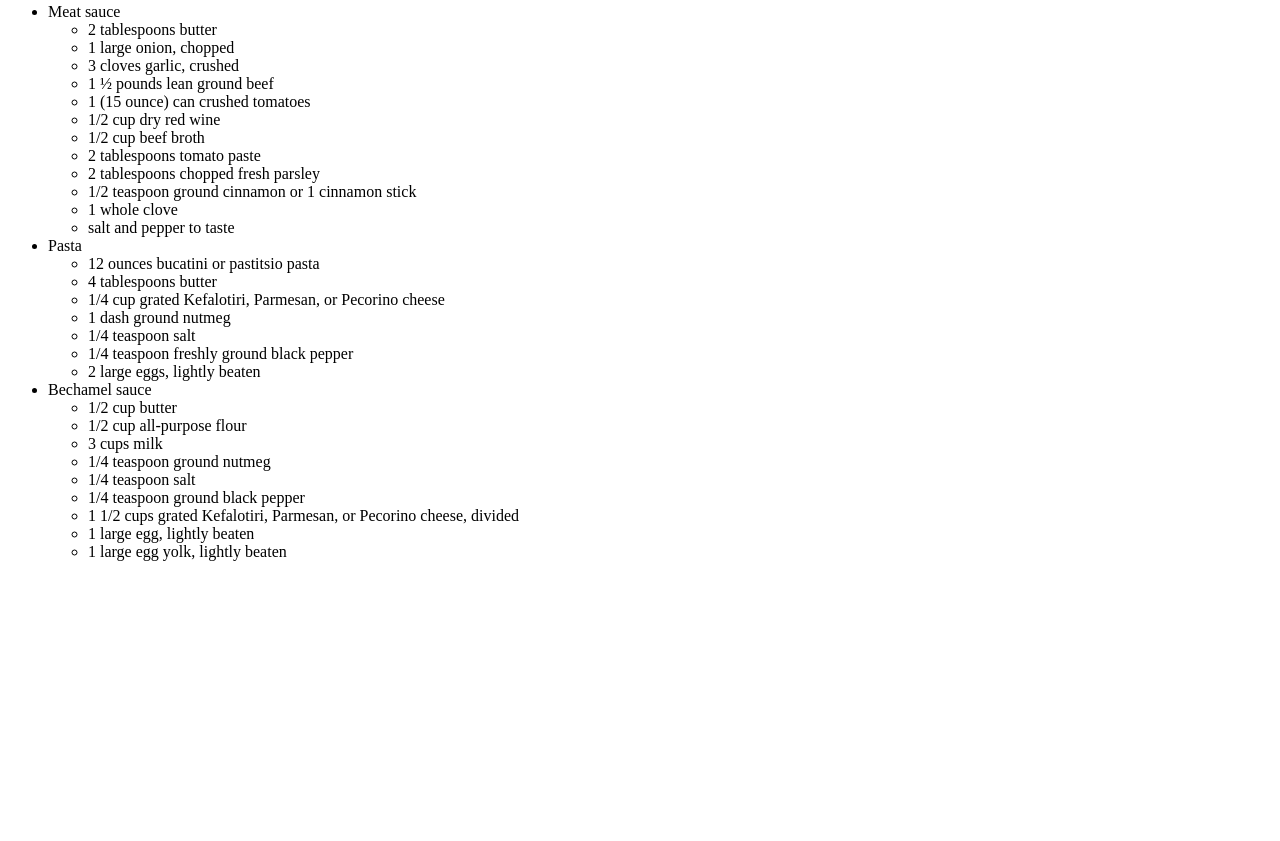
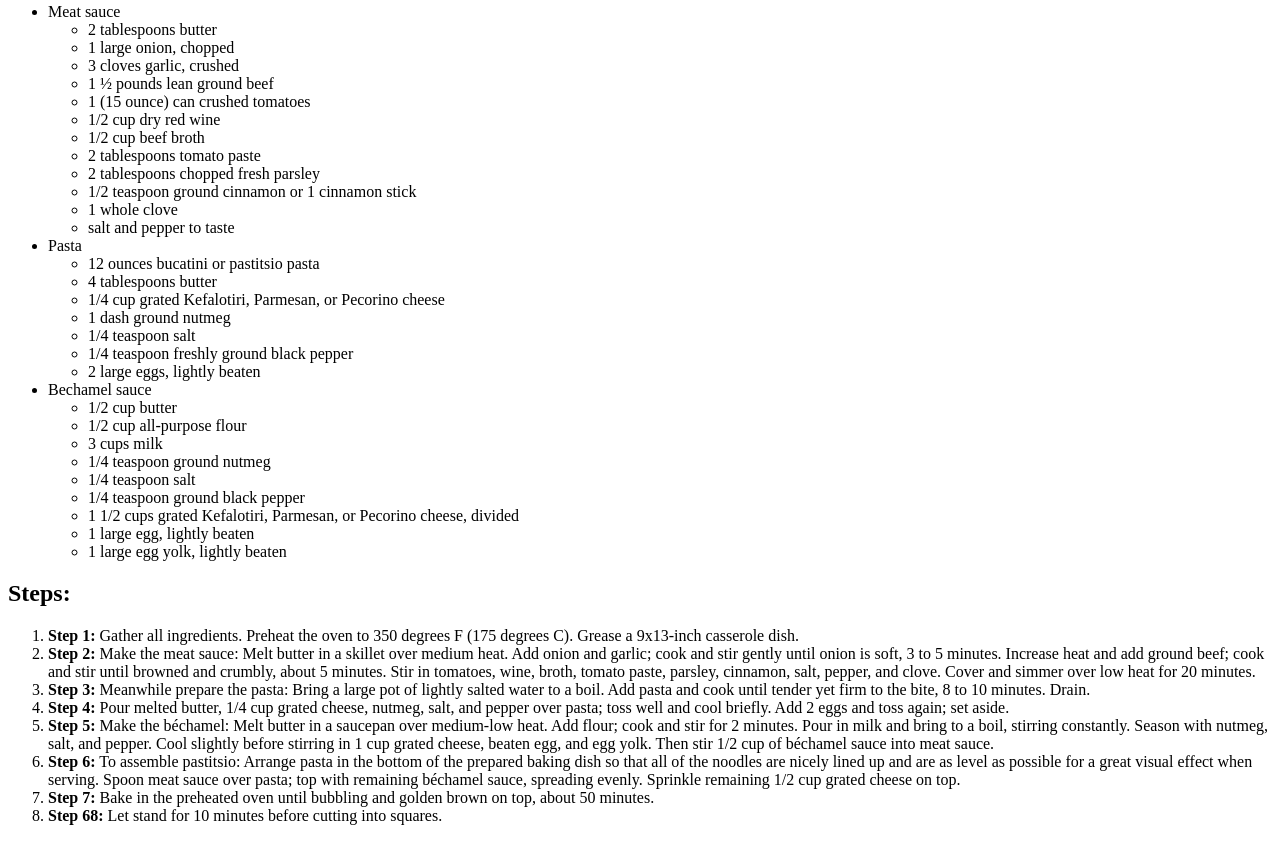
Before and after one commit to Tination/odin-recipes, a plain HTML site: page recipes/pastitsio.html in a window 1280 px wide. Shown: the part 583-1424 px from the top of the page. Before the commit the page ends 1160 px from the top, so only its background shows below. Drawn offline with Linux system fonts and the light colour scheme.

Commit message:
added 1st recipe text

```diff
--- a/recipes/pastitsio.html
+++ b/recipes/pastitsio.html
@@ -62,5 +62,52 @@
         <li>1 large egg yolk, lightly beaten</li>
       </ul>
     </ul>
+
+    <h2>Steps:</h2>
+    <ol>
+      <li>
+        <b>Step 1:</b> Gather all ingredients. Preheat the oven to 350 degrees F
+        (175 degrees C). Grease a 9x13-inch casserole dish.
+      </li>
+      <li>
+        <b>Step 2:</b> Make the meat sauce: Melt butter in a skillet over medium
+        heat. Add onion and garlic; cook and stir gently until onion is soft, 3
+        to 5 minutes. Increase heat and add ground beef; cook and stir until
+        browned and crumbly, about 5 minutes. Stir in tomatoes, wine, broth,
+        tomato paste, parsley, cinnamon, salt, pepper, and clove. Cover and
+        simmer over low heat for 20 minutes.
+      </li>
+      <li>
+        <b>Step 3:</b> Meanwhile prepare the pasta: Bring a large pot of lightly
+        salted water to a boil. Add pasta and cook until tender yet firm to the
+        bite, 8 to 10 minutes. Drain.
+      </li>
+      <li>
+        <b>Step 4:</b> Pour melted butter, 1/4 cup grated cheese, nutmeg, salt,
+        and pepper over pasta; toss well and cool briefly. Add 2 eggs and toss
+        again; set aside.
+      </li>
+      <li>
+        <b>Step 5:</b> Make the béchamel: Melt butter in a saucepan over
+        medium-low heat. Add flour; cook and stir for 2 minutes. Pour in milk
+        and bring to a boil, stirring constantly. Season with nutmeg, salt, and
+        pepper. Cool slightly before stirring in 1 cup grated cheese, beaten
+        egg, and egg yolk. Then stir 1/2 cup of béchamel sauce into meat sauce.
+      </li>
+      <li>
+        <b>Step 6:</b> To assemble pastitsio: Arrange pasta in the bottom of the
+        prepared baking dish so that all of the noodles are nicely lined up and
+        are as level as possible for a great visual effect when serving. Spoon
+        meat sauce over pasta; top with remaining béchamel sauce, spreading
+        evenly. Sprinkle remaining 1/2 cup grated cheese on top.
+      </li>
+      <li>
+        <b>Step 7:</b> Bake in the preheated oven until bubbling and golden
+        brown on top, about 50 minutes.
+      </li>
+      <li>
+        <b>Step 68:</b> Let stand for 10 minutes before cutting into squares.
+      </li>
+    </ol>
   </body>
 </html>
```
